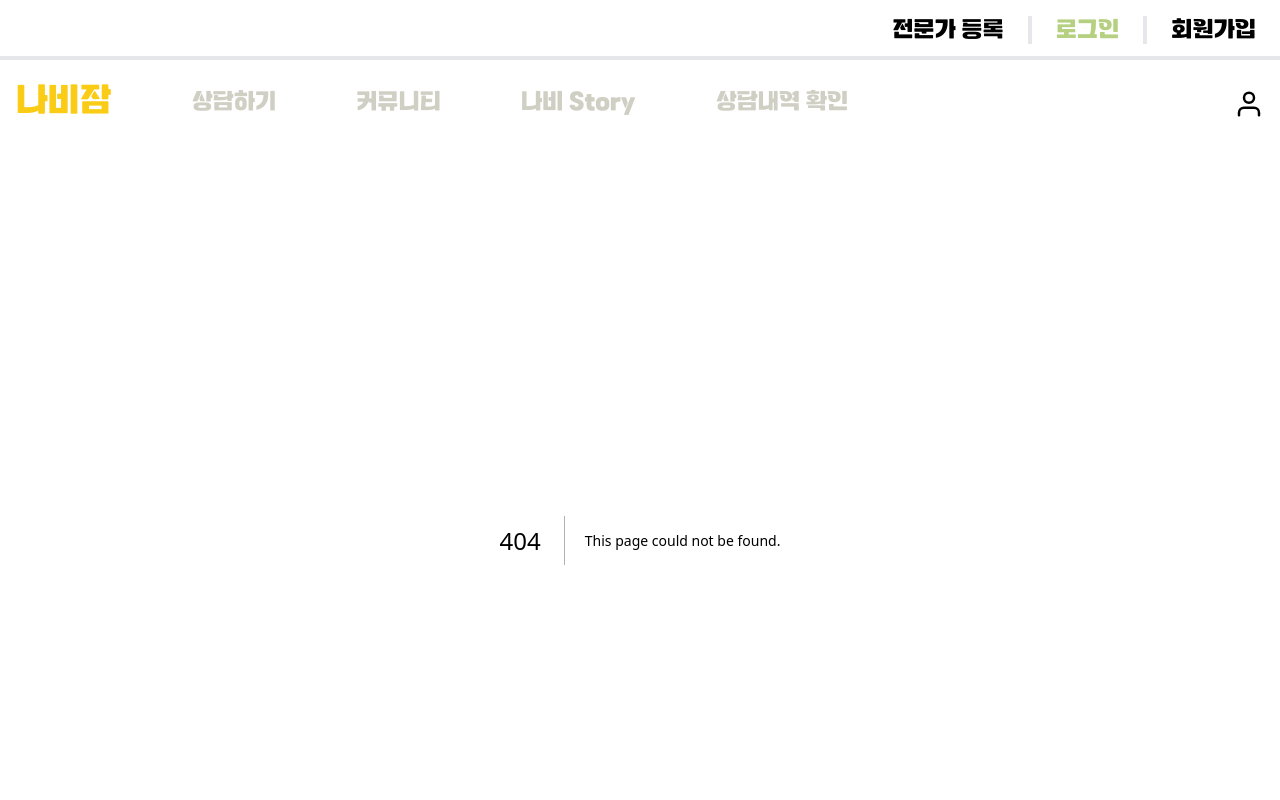
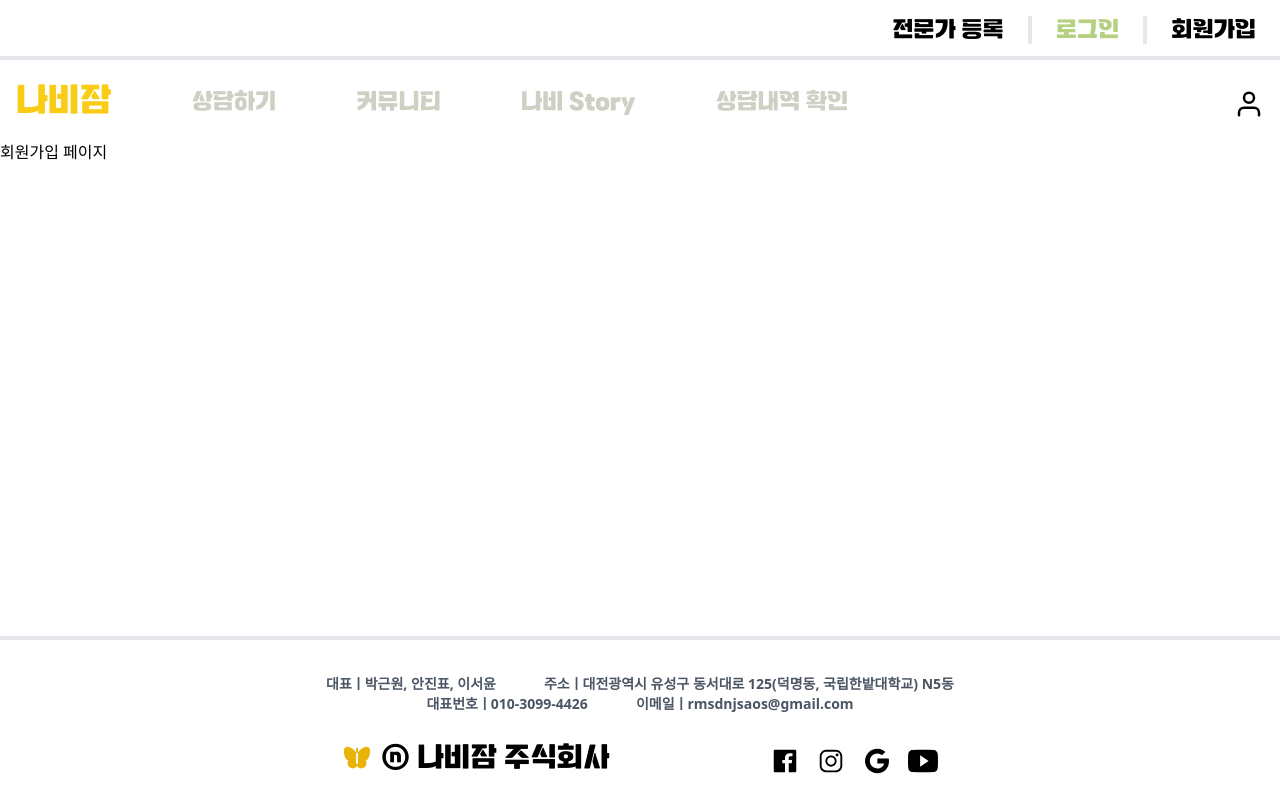
Before and after one commit to Geunone2/Nabijam, a Next.js app: page /auth/register in a window 1280 px wide. Before the commit this address had no page. Built offline with nearby package versions, Linux system fonts and the light colour scheme.

Commit message:
로그인, 회원가입 경로 설정

```diff
--- /dev/null
+++ b/src/app/auth/login/page.tsx
@@ -0,0 +1,7 @@
+import React from 'react';
+
+export default function LoginPage() {
+    return (<div>
+        로그인 페이지
+    </div>);
+}
--- /dev/null
+++ b/src/app/auth/register/page.tsx
@@ -0,0 +1,9 @@
+import React from 'react';
+
+export default function RegisterPage() {
+    return (
+        <div>
+            <p>회원가입 페이지</p>
+        </div>
+    );
+}
```
